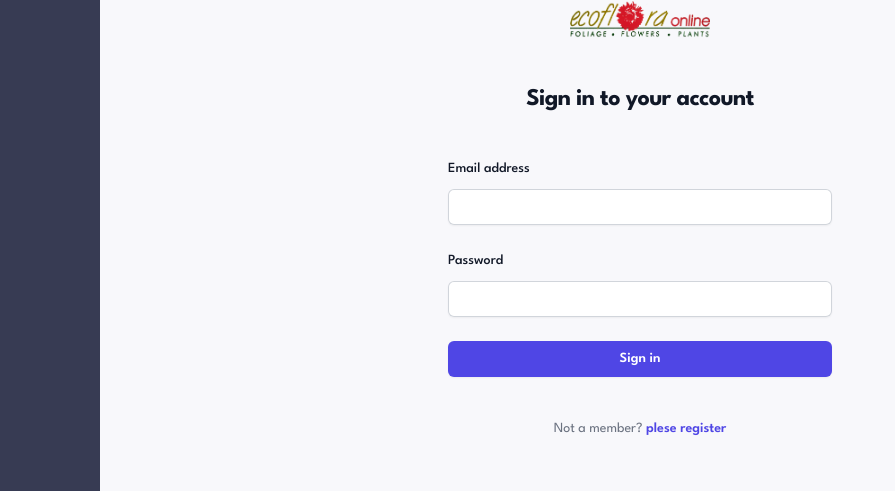
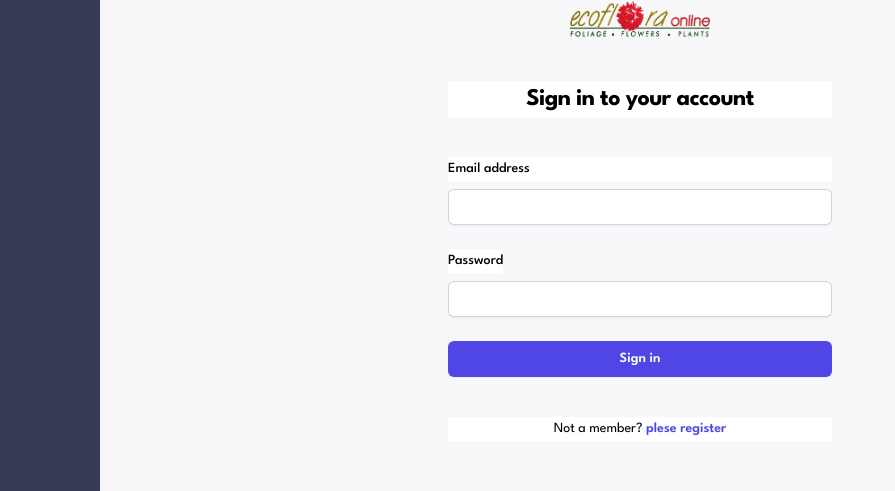
Before and after one commit to Rajesh-Alachandra/billing-invoice, a React (Vite) app: page / in a window 1280 px wide. Shown: the part 119-610 px from the top of the page, without its empty margins (0-895 px from the left). Built offline with nearby package versions, Linux system fonts and the light colour scheme.

Commit message:
changes in colors

```diff
--- a/src/Pages/Login.jsx
+++ b/src/Pages/Login.jsx
@@ -1,7 +1,7 @@
 import React from "react";
 import { AnimatePresence, motion, useAnimation } from "framer-motion";
 import { useNavigate } from "react-router-dom";
-import Logo from "../assets/img/Logo.png"
+import Logo from "../assets/img/Logo.png";
 const Login = () => {
   const navigate = useNavigate();
 
@@ -22,7 +22,7 @@ const Login = () => {
               src={Logo}
               alt="Your Company"
             />
-            <h2 className="mt-10 text-center text-2xl font-bold leading-9 tracking-tight text-gray-900">
+            <h2 className="mt-10 text-center text-2xl font-bold leading-9 tracking-tight bg-white dark:bg-[#1E2139] dark:text-white">
               Sign in to your account
             </h2>
           </div>
@@ -32,7 +32,7 @@ const Login = () => {
               <div>
                 <label
                   htmlFor="email"
-                  className="block text-sm font-medium leading-6 text-gray-900"
+                  className="block text-sm font-medium leading-6 bg-white dark:bg-[#1E2139] dark:text-white"
                 >
                   Email address
                 </label>
@@ -52,7 +52,7 @@ const Login = () => {
                 <div className="flex items-center justify-between">
                   <label
                     htmlFor="password"
-                    className="block text-sm font-medium leading-6 text-gray-900"
+                    className="block text-sm font-medium leading-6 bg-white dark:bg-[#1E2139] dark:text-white"
                   >
                     Password
                   </label>
@@ -88,7 +88,7 @@ const Login = () => {
               </div>
             </form>
 
-            <p className="mt-10 text-center text-sm text-gray-500">
+            <p className="mt-10 text-center text-sm bg-white dark:bg-[#1E2139] dark:text-white">
               Not a member?{" "}
               <a
                 href="#"
```
